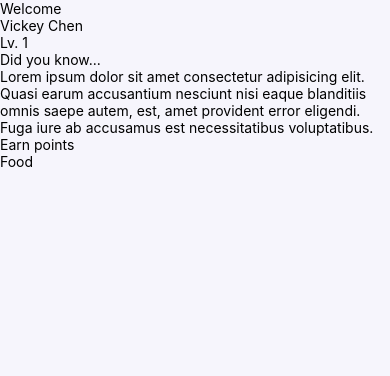
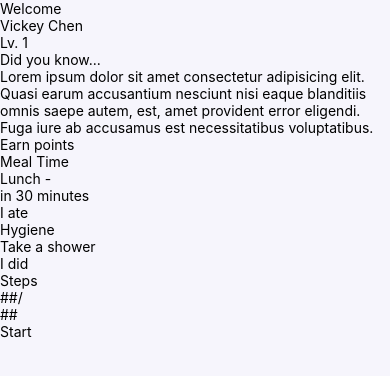
Before and after one commit to LinHong149/jam-hacks-2023, a React Native app in the folder gooselife/: screen / in a window 390 px wide. Shown: the top 376 px of the page. Built offline with nearby package versions, Linux system fonts and the light colour scheme.

Commit message:
homescreen html finished

```diff
--- a/gooselife/screens/HomeScreen.jsx
+++ b/gooselife/screens/HomeScreen.jsx
@@ -1,11 +1,60 @@
 import React from 'react'
 import { StyleSheet, View, SafeAreaView, Image, Text } from 'react-native'
 
-const FoodWidget = () => {
-  return (
-    <Text>Food</Text>
-  )
-}
+const TimedTask = ({ isMeal }) => {
+    return (
+      <View style={styles.timedTask}>
+          <View style={styles.timedTask}>
+              <Text style={styles.timedTask}>{isMeal ? 'Meal' : 'Meal'} Time</Text>
+              <View style={styles.timedTask}>
+                  <Text style={styles.timedTask}>{isMeal ? 'Lunch' : 'Sleep'} - </Text>
+                  <Text style={styles.timedTask}>in 30 minutes</Text>
+              </View>
+              <View style={styles.timedTask}>
+                  <View style={styles.timedTask}></View>
+                  <View style={styles.timedTask}></View>
+              </View>
+          </View>
+
+          <View style={styles.timedTask}>
+              <Text style={styles.timedTask}>I ate</Text>
+          </View>
+      </View>
+    )
+  }
+
+  const HygieneTask = () => {
+    return (
+      <View style={styles.hygieneTask}>
+          <View style={styles.hygieneTask}>
+              <Text style={styles.hygieneTask}>Hygiene</Text>
+              <Text style={styles.hygieneTask}>Take a shower</Text>
+          </View>
+
+          <View style={styles.hygieneTask}>
+              <Text style={styles.hygieneTask}>I did</Text>
+          </View>
+      </View>
+    )
+  }
+
+  const ProgressTask = ({ isStudy }) => {
+    return (
+      <View style={styles.progressTask}>
+          <View style={styles.progressTask}>
+              <Text style={styles.progressTask}>{isStudy? 'Study Minutes' : 'Steps'}</Text>
+              <View>
+                <Text style={styles.progressTask}>##/</Text>
+                <Text style={styles.progressTask}>##</Text>
+              </View>
+          </View>
+
+          <View style={styles.progressTask}>
+              <Text style={styles.progressTask}>Start</Text>
+          </View>
+      </View>
+    )
+  }
 
 export default function HomeScreen() {
     return (
@@ -26,9 +75,11 @@ export default function HomeScreen() {
                 <Text style={styles.fact}>Lorem ipsum dolor sit amet consectetur adipisicing elit. Quasi earum accusantium nesciunt nisi eaque blanditiis omnis saepe autem, est, amet provident error eligendi. Fuga iure ab accusamus est necessitatibus voluptatibus.</Text>
             </View>
 
-            <View>
-                <Text>Earn points</Text>
-                <FoodWidget/>
+            <View style={styles.task}>
+                <Text style={styles.task}>Earn points</Text>
+                <TimedTask isMeal={true}/>
+                <HygieneTask/>
+                <ProgressTask isStudy={false}/>
             </View>
         </SafeAreaView>
     );
```
